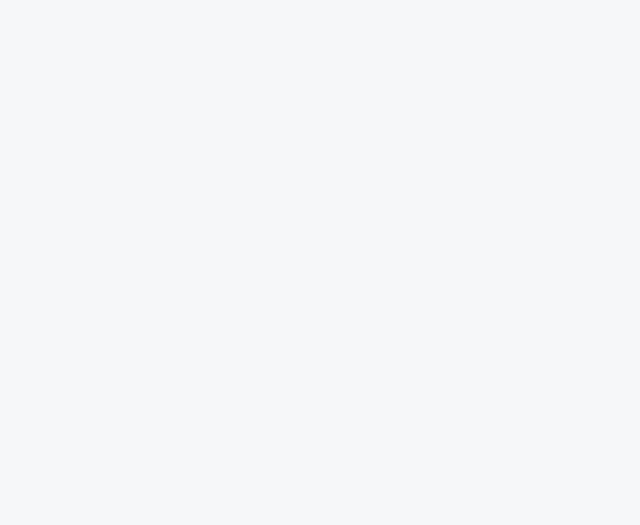
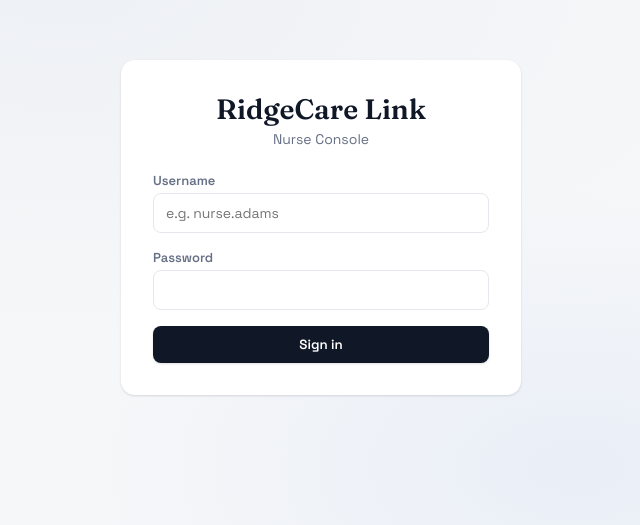
Before and after one commit to Deogan7/ClearCare, a React (Vite) app in the folder frontend/: page /login in a window 1280 px wide. Before the commit this address had no page. Shown: the part 173-698 px from the top of the page, without its empty margins (319-959 px from the left). Built offline with nearby package versions, Linux system fonts and the light colour scheme.

Commit message:
compeleted all login functionality

```diff
--- a/frontend/src/App.tsx
+++ b/frontend/src/App.tsx
@@ -1,21 +1,25 @@
 import { Routes, Route } from "react-router-dom";
-import AppShell from "./components/common/AppShell";
 import DashboardPage from "./pages/DashboardPage";
+import LoginPage from "./pages/LoginPage";
 import ReferralsPage from "./pages/Referrals/ReferralsPage";
 import ReferralDetailPage from "./pages/Referrals/ReferralDetailPage";
 import PatientsPage from "./pages/Patients/PatientsPage";
 import PatientDetailPage from "./pages/Patients/PatientDetailPage";
 import WeatherPage from "./pages/WeatherPage";
+import ProtectedRoute from "./components/common/ProtectedRoute";
 
 function App() {
   return (
     <Routes>
+      <Route path="/login" element={<LoginPage />} />
+      <Route element={<ProtectedRoute />}>
         <Route path="/" element={<DashboardPage />} />
         <Route path="/referrals" element={<ReferralsPage />} />
         <Route path="/referrals/:id" element={<ReferralDetailPage />} />
         <Route path="/patients" element={<PatientsPage />} />
         <Route path="/patients/:id" element={<PatientDetailPage />} />
         <Route path="/weather" element={<WeatherPage />} />
+      </Route>
     </Routes>
   );
 }
--- /dev/null
+++ b/frontend/src/components/common/ProtectedRoute.tsx
@@ -0,0 +1,12 @@
+import { Navigate, Outlet } from "react-router-dom";
+import { useAuth } from "../../context/AuthContext";
+
+export default function ProtectedRoute() {
+  const { token } = useAuth();
+
+  if (!token) {
+    return <Navigate to="/login" replace />;
+  }
+
+  return <Outlet />;
+}
--- a/frontend/src/components/common/TopBar.tsx
+++ b/frontend/src/components/common/TopBar.tsx
@@ -1,4 +1,5 @@
-import { useLocation } from "react-router-dom";
+import { useLocation, useNavigate } from "react-router-dom";
+import { useAuth } from "../../context/AuthContext";
 
 const titles: Record<string, string> = {
   "/": "Dashboard",
@@ -9,14 +10,24 @@ const titles: Record<string, string> = {
 
 export default function TopBar() {
   const location = useLocation();
+  const navigate = useNavigate();
+  const { user, logout } = useAuth();
   const title = titles[location.pathname] ?? "RidgeCare";
+
+  const handleLogout = () => {
+    logout();
+    navigate("/login", { replace: true });
+  };
 
   return (
     <header className="topbar">
       <div className="topbar-title">{title}</div>
       <div className="topbar-meta">
         <span className="env-pill">DEV</span>
-        <span className="user-pill">Nurse Console</span>
+        <span className="user-pill">{user?.role ?? "nurse"}</span>
+        <button className="button ghost" onClick={handleLogout}>
+          Sign out
+        </button>
       </div>
     </header>
   );
--- /dev/null
+++ b/frontend/src/context/AuthContext.tsx
@@ -0,0 +1,71 @@
+import { createContext, useContext, useState, useEffect, type ReactNode } from "react";
+import api from "../services/api";
+
+interface AuthUser {
+  id: string;
+  role: string;
+}
+
+interface AuthContextType {
+  user: AuthUser | null;
+  token: string | null;
+  login: (username: string, password: string) => Promise<void>;
+  logout: () => void;
+}
+
+const AuthContext = createContext<AuthContextType | null>(null);
+
+function parseToken(token: string): AuthUser | null {
+  try {
+    const payload = JSON.parse(atob(token.split(".")[1]));
+    return { id: payload.sub, role: payload.role };
+  } catch {
+    return null;
+  }
+}
+
+export function AuthProvider({ children }: { children: ReactNode }) {
+  const [token, setToken] = useState<string | null>(() =>
+    localStorage.getItem("authToken")
+  );
+  const [user, setUser] = useState<AuthUser | null>(() => {
+    const stored = localStorage.getItem("authToken");
+    return stored ? parseToken(stored) : null;
+  });
+
+  useEffect(() => {
+    if (token) {
+      localStorage.setItem("authToken", token);
+      setUser(parseToken(token));
+    } else {
+      localStorage.removeItem("authToken");
+      setUser(null);
+    }
+  }, [token]);
+
+  const login = async (username: string, password: string) => {
+    const response = await api.post<{ access_token: string }>("/auth/login", {
+      username,
+      password,
+    });
+    setToken(response.data.access_token);
+  };
+
+  const logout = () => {
+    setToken(null);
+  };
+
+  return (
+    <AuthContext.Provider value={{ user, token, login, logout }}>
+      {children}
+    </AuthContext.Provider>
+  );
+}
+
+export function useAuth() {
+  const context = useContext(AuthContext);
+  if (!context) {
+    throw new Error("useAuth must be used within AuthProvider");
+  }
+  return context;
+}
--- a/frontend/src/main.tsx
+++ b/frontend/src/main.tsx
@@ -2,15 +2,18 @@ import React from "react";
 import ReactDOM from "react-dom/client";
 import { BrowserRouter } from "react-router-dom";
 import App from "./App";
+import { AuthProvider } from "./context/AuthContext";
 import { ToastProvider } from "./components/common/Toast";
 import "./index.css";
 
 ReactDOM.createRoot(document.getElementById("root")!).render(
   <React.StrictMode>
-    <ToastProvider>
-      <BrowserRouter>
-        <App />
-      </BrowserRouter>
-    </ToastProvider>
+    <BrowserRouter>
+      <AuthProvider>
+        <ToastProvider>
+          <App />
+        </ToastProvider>
+      </AuthProvider>
+    </BrowserRouter>
   </React.StrictMode>
 );
--- /dev/null
+++ b/frontend/src/pages/LoginPage.tsx
@@ -0,0 +1,68 @@
+import { useState, type FormEvent } from "react";
+import { useNavigate } from "react-router-dom";
+import { useAuth } from "../context/AuthContext";
+import Button from "../components/common/Button";
+
+export default function LoginPage() {
+  const { login } = useAuth();
+  const navigate = useNavigate();
+  const [username, setUsername] = useState("");
+  const [password, setPassword] = useState("");
+  const [error, setError] = useState<string | null>(null);
+  const [submitting, setSubmitting] = useState(false);
+
+  const handleSubmit = async (e: FormEvent) => {
+    e.preventDefault();
+    if (!username.trim() || !password.trim() || submitting) return;
+    setSubmitting(true);
+    setError(null);
+    try {
+      await login(username.trim(), password.trim());
+      navigate("/", { replace: true });
+    } catch {
+      setError("Invalid username or password.");
+    } finally {
+      setSubmitting(false);
+    }
+  };
+
+  return (
+    <div className="login-page">
+      <div className="login-card card">
+        <div className="login-header">
+          <h1>RidgeCare Link</h1>
+          <p>Nurse Console</p>
+        </div>
+        <form onSubmit={handleSubmit} className="form-body">
+          {error ? <div className="form-error">{error}</div> : null}
+          <label className="form-field">
+            <span>Username</span>
+            <input
+              type="text"
+              placeholder="e.g. nurse.adams"
+              value={username}
+              onChange={(e) => setUsername(e.target.value)}
+              autoComplete="username"
+            />
+          </label>
+          <label className="form-field">
+            <span>Password</span>
+            <input
+              type="password"
+              value={password}
+              onChange={(e) => setPassword(e.target.value)}
+              autoComplete="current-password"
+            />
+          </label>
+          <Button
+            type="submit"
+            variant="primary"
+            disabled={!username.trim() || !password.trim() || submitting}
+          >
+            {submitting ? "Signing in..." : "Sign in"}
+          </Button>
+        </form>
+      </div>
+    </div>
+  );
+}
--- a/frontend/src/services/api.ts
+++ b/frontend/src/services/api.ts
@@ -8,13 +8,22 @@ api.interceptors.request.use((config) => {
   if (typeof window !== "undefined") {
     const token = window.localStorage.getItem("authToken");
     if (token) {
-      config.headers = {
-        ...config.headers,
-        Authorization: `Bearer ${token}`,
-      };
+      config.headers.set("Authorization", `Bearer ${token}`);
     }
   }
   return config;
 });
 
+api.interceptors.response.use(
+  (response) => response,
+  (error) => {
+    const isLoginRequest = error.config?.url === "/auth/login";
+    if (error.response?.status === 401 && !isLoginRequest) {
+      localStorage.removeItem("authToken");
+      window.location.href = "/login";
+    }
+    return Promise.reject(error);
+  }
+);
+
 export default api;
--- a/frontend/src/styles/layout.css
+++ b/frontend/src/styles/layout.css
@@ -368,6 +368,7 @@
 }
 
 .form-field input[type="text"],
+.form-field input[type="password"],
 .form-field input[type="tel"],
 .form-field input[type="date"],
 .form-field select,
@@ -467,6 +468,40 @@
   color: var(--danger);
 }
 
+/* ── Login ── */
+
+.login-page {
+  min-height: 100vh;
+  display: flex;
+  align-items: center;
+  justify-content: center;
+  background: radial-gradient(1200px 600px at 30% 20%, #eef1f5 0%, transparent 60%),
+    radial-gradient(900px 500px at 70% 80%, #e9eef7 0%, transparent 55%),
+    var(--bg);
+}
+
+.login-card {
+  width: min(400px, 90vw);
+  padding: var(--space-7);
+}
+
+.login-header {
+  text-align: center;
+  margin-bottom: var(--space-6);
+}
+
+.login-header h1 {
+  font-family: var(--font-display);
+  font-size: 28px;
+  margin: 0 0 var(--space-1) 0;
+}
+
+.login-header p {
+  color: var(--muted);
+  font-size: 14px;
+  margin: 0;
+}
+
 @keyframes shimmer {
   0% { background-position: 0% 0%; }
   100% { background-position: 200% 0%; }
```
Lines whose indentation alone changed are shown as unchanged.
